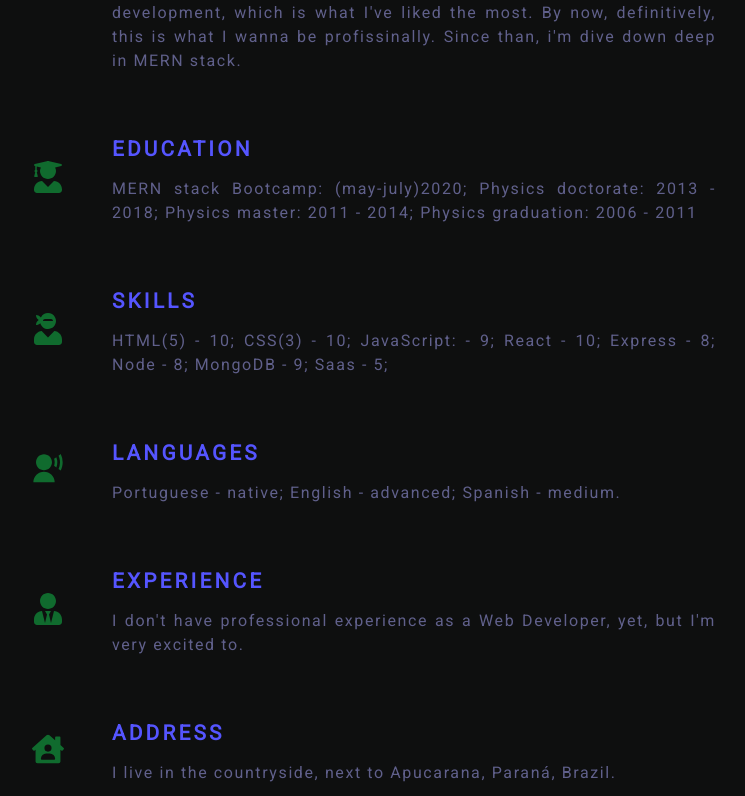
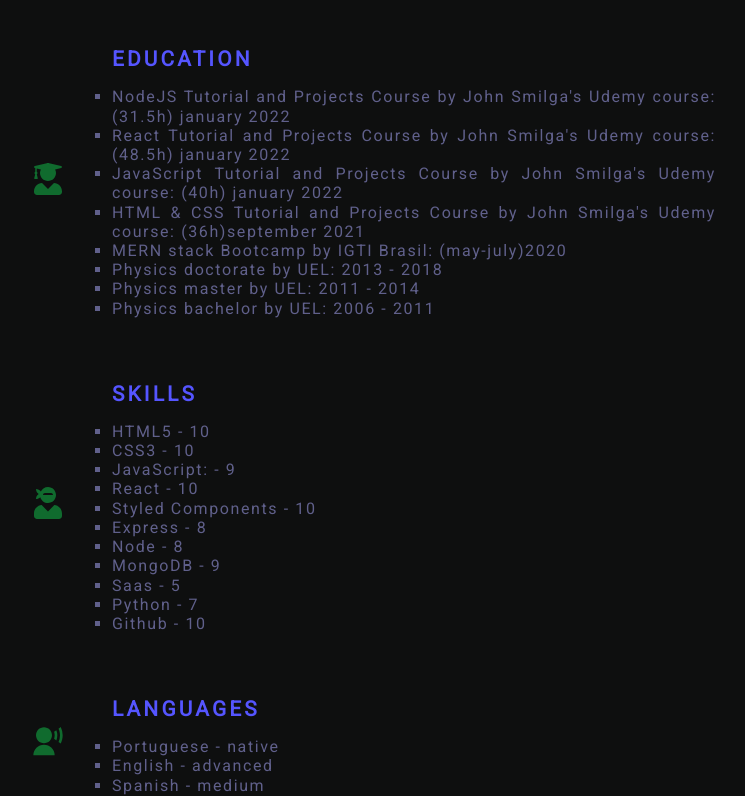
Before and after one commit to willyanbertolino/MyPortfolio, a React (Create React App) app: page /about in a window 1280 px wide. Shown: the part 447-1243 px from the top of the page, without its empty margins (258-1003 px from the left). Built offline with nearby package versions, Linux system fonts and the light colour scheme.

Commit message:
info updtate

```diff
--- a/src/data/about.js
+++ b/src/data/about.js
@@ -11,31 +11,56 @@ export const about = [
   {
     name: 'profile',
     icon: <FaUser />,
-    text: `Who am I? Well, let's start saying that I love work, study and challenges. I'm very responsible, honest and pacient. I'm 36, married and have no child. I also love to travel, nature landscapes, strategy games, classical music and heavy metal, sometimes, and, of course, eat! I studyed physics for 12 years, reaching PhD degree and started a career as a professor, actuating in many universities for seven years, but my country have not been investing in this department as they should, what allowed me to look for new horizons. I discovered programming world 2 years ago and I found myself fascinated by web development, which is what I've liked the most. By now, definitively, this is what I wanna be profissinally. Since than, i'm dive down deep in MERN stack.`,
+    text: [
+      ` Who am I? Well, let's start saying that I love work, study and challenges. I'm very responsible, honest and pacient. I'm 36, married and have no child. I also love to travel, nature landscapes, strategy games, classical music and heavy metal, sometimes, and, of course, eat! I studied physics for 12 years, reaching PhD degree and started a career as a professor, actuating in many universities for seven years, but my country have not been investing in this department as they should, what allowed me to look for new horizons. I discovered programming world 2 years ago and I found myself fascinated by web development, which is what I've liked the most. By now, definitively, this is what I wanna be professionally. Since then, i'm dive down deep in MERN stack.`,
+    ],
   },
   {
     name: 'education',
     icon: <FaUserGraduate />,
-    text: `MERN stack Bootcamp: (may-july)2020;  Physics doctorate: 2013 - 2018; Physics master: 2011 - 2014; Physics graduation: 2006 - 2011`,
+    text: [
+      "NodeJS Tutorial and Projects Course by John Smilga's Udemy course: (31.5h) january 2022",
+      "React Tutorial and Projects Course by John Smilga's Udemy course: (48.5h) january 2022",
+      "JavaScript Tutorial and Projects Course by John Smilga's Udemy course: (40h) january 2022",
+      "HTML & CSS Tutorial and Projects Course by John Smilga's Udemy course: (36h)september 2021",
+      'MERN stack Bootcamp by IGTI Brasil: (may-july)2020',
+      'Physics doctorate by UEL: 2013 - 2018',
+      'Physics master by UEL: 2011 - 2014',
+      'Physics bachelor by UEL: 2006 - 2011',
+    ],
   },
   {
     name: 'skills',
     icon: <FaUserNinja />,
-    text: `HTML(5) - 10; CSS(3) - 10; JavaScript: - 9; React - 10; Express - 8; Node - 8; MongoDB - 9; Saas - 5;`,
+    text: [
+      'HTML5 - 10',
+      'CSS3 - 10',
+      'JavaScript: - 9',
+      'React - 10',
+      'Styled Components - 10',
+      'Express - 8',
+      'Node - 8',
+      'MongoDB - 9',
+      'Saas - 5',
+      'Python - 7',
+      'Github - 10',
+    ],
   },
   {
     name: 'languages',
     icon: <RiUserVoiceFill />,
-    text: 'Portuguese - native; English - advanced; Spanish - medium.',
+    text: ['Portuguese - native', 'English - advanced', 'Spanish - medium'],
   },
   {
     name: 'experience',
     icon: <FaUserTie />,
-    text: `I don't have professional experience as a Web Developer, yet, but I'm very excited to.`,
+    text: [
+      `I don't have professional experience as a Web Developer, yet, but I'm very excited to.`,
+    ],
   },
   {
     name: 'address',
     icon: <FaHouseUser />,
-    text: `I live in the countryside, next to Apucarana, Paraná, Brazil.`,
+    text: [`I live in the countryside, next to Apucarana, Paraná, Brazil.`],
   },
 ];
--- a/src/pages/About.js
+++ b/src/pages/About.js
@@ -1,4 +1,3 @@
-import React from 'react';
 import styled from 'styled-components';
 import { about } from '../data/about';
 
@@ -14,7 +13,18 @@ const About = () => {
               <div className="icon">{icon}</div>
               <div className="text">
                 <h3>{name}</h3>
-                <p>{text}</p>
+                <ul>
+                  {text.map((textItem, i) => (
+                    <li
+                      key={i}
+                      className={
+                        text.length > 1 ? 'text-list style-type' : 'text-list'
+                      }
+                    >
+                      {textItem}
+                    </li>
+                  ))}
+                </ul>
               </div>
             </article>
           );
@@ -24,17 +34,11 @@ const About = () => {
   );
 };
 
-// style={
-//                   text.length > 70
-//                     ? { textAlign: 'justify' }
-//                     : { textAlign: 'left' }
-//                 }
-
 const Wrapper = styled.section`
   width: 90vw;
   max-width: 700px;
   margin: 0 auto;
-  padding-top: 10rem;
+  padding-top: 8rem;
 
   article {
     display: flex;
@@ -69,11 +73,15 @@ const Wrapper = styled.section`
     color: var(--clr-primary-1);
   }
 
-  .text p {
+  .text-list {
     color: var(--clr-primary-2);
     line-height: 1.2rem;
-    font-size: 0.8rem;
+    font-size: 1rem;
     letter-spacing: 0.1rem;
+  }
+
+  .style-type {
+    list-style-type: square;
   }
 
   @media screen and (min-width: 600px) {
--- a/src/pages/Contact.js
+++ b/src/pages/Contact.js
@@ -1,4 +1,3 @@
-import React from 'react';
 import styled from 'styled-components';
 import { FaWhatsapp, FaGithub, FaLinkedin } from 'react-icons/fa';
 import { FiMail } from 'react-icons/fi';
--- a/src/pages/Error.js
+++ b/src/pages/Error.js
@@ -1,4 +1,3 @@
-import React from 'react';
 import styled from 'styled-components';
 
 const Error = () => {
--- a/src/pages/Projects.js
+++ b/src/pages/Projects.js
@@ -1,4 +1,3 @@
-import React from 'react';
 import styled from 'styled-components';
 import { usePortifolioContext } from '../context';
 import { FiExternalLink } from 'react-icons/fi';
```
